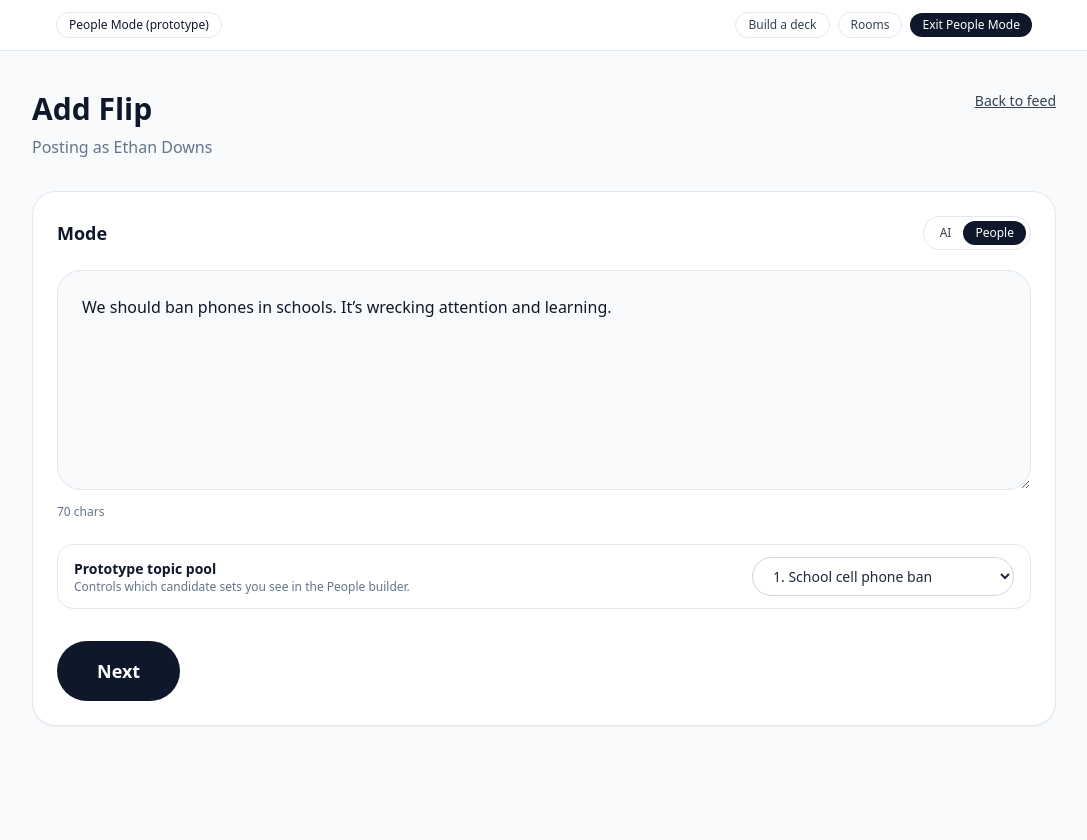
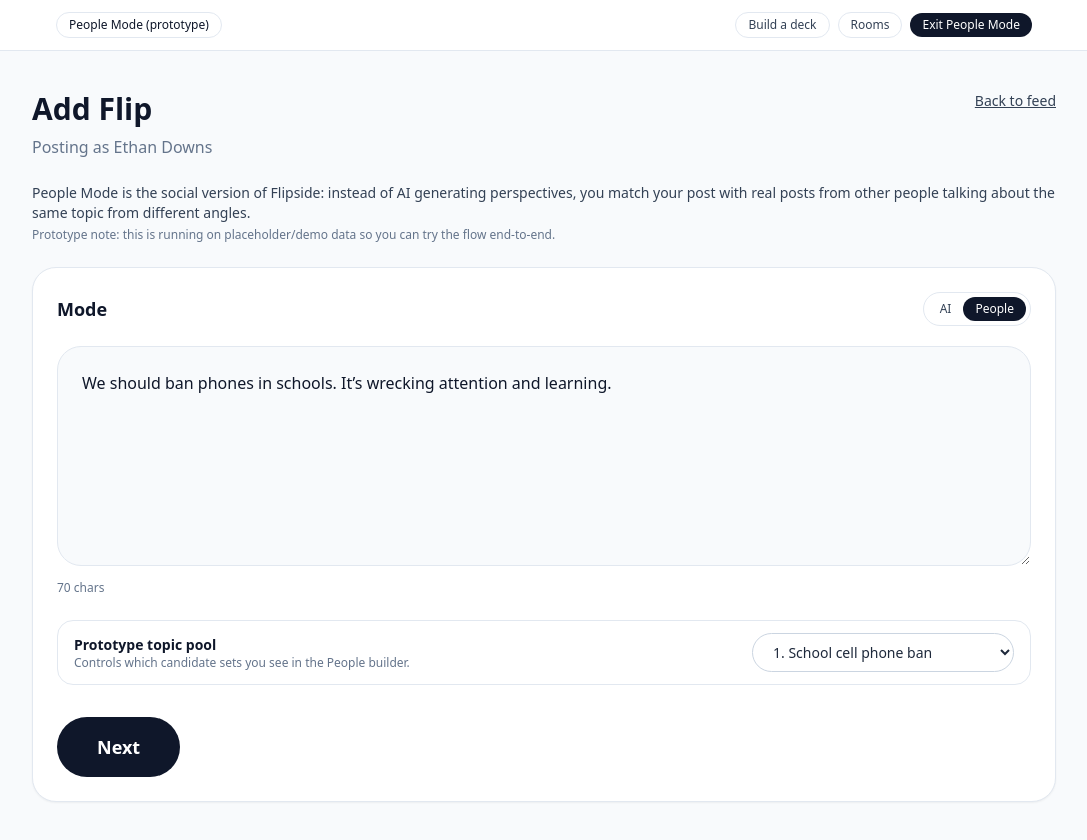
Before and after one commit to downsem/flipside-web, a Next.js app: page /prototype/create in a window 1280 px wide. Shown: the top 840 px of the page, without its empty margins (96-1183 px from the left). Built offline with nearby package versions, Linux system fonts and the light colour scheme.

Commit message:
Move People Mode blurb outside card on prototype Add Flip

```diff
--- a/src/app/prototype/create/page.client.tsx
+++ b/src/app/prototype/create/page.client.tsx
@@ -21,7 +21,6 @@
     return TOPICS.find((t) => t.id === topicId) ?? TOPICS[0];
   }, [topicId]);
 
-
   useEffect(() => {
     seedIfNeeded();
   }, [seedIfNeeded]);
@@ -32,12 +31,14 @@
     const demo = selectedTopic?.anchor ?? "";
     if (!demo) return;
     // Only auto-fill if the user hasn't typed their own text (or is still on the last auto-filled demo)
-    if ((text.trim().length === 0 || (lastAutoText && text === lastAutoText)) && text !== demo) {
+    if (
+      (text.trim().length === 0 || (lastAutoText && text === lastAutoText)) &&
+      text !== demo
+    ) {
       setText(demo);
       setLastAutoText(demo);
     }
   }, [mode, selectedTopic, text, lastAutoText]);
-
 
   const chars = text.length;
 
@@ -74,7 +75,23 @@
           </Link>
         </div>
 
-        <div className="mt-8 rounded-3xl border border-slate-200 bg-white p-6 shadow-sm">
+        {/* ✅ People Mode explainer OUTSIDE the white box */}
+        {mode === "people" && (
+          <div className="mt-6">
+            <p className="text-sm text-slate-700">
+              <span className="font-medium">People Mode</span> is the social
+              version of Flipside: instead of AI generating perspectives, you
+              match your post with real posts from other people talking about
+              the same topic from different angles.
+            </p>
+            <p className="mt-1 text-xs text-slate-500">
+              Prototype note: this is running on placeholder/demo data so you
+              can try the flow end-to-end.
+            </p>
+          </div>
+        )}
+
+        <div className="mt-6 rounded-3xl border border-slate-200 bg-white p-6 shadow-sm">
           <div className="flex items-center justify-between">
             <div className="text-lg font-semibold text-slate-900">Mode</div>
 
@@ -92,7 +109,9 @@
                 type="button"
                 onClick={() => setMode("people")}
                 className={`px-3 py-1 text-xs rounded-full ${
-                  mode === "people" ? "bg-slate-900 text-white" : "text-slate-700"
+                  mode === "people"
+                    ? "bg-slate-900 text-white"
+                    : "text-slate-700"
                 }`}
               >
                 People
```
